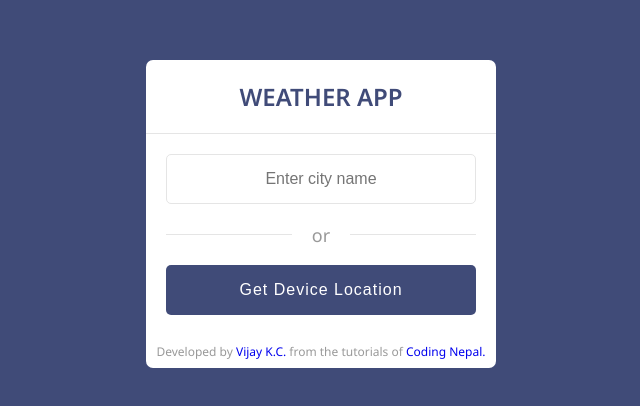
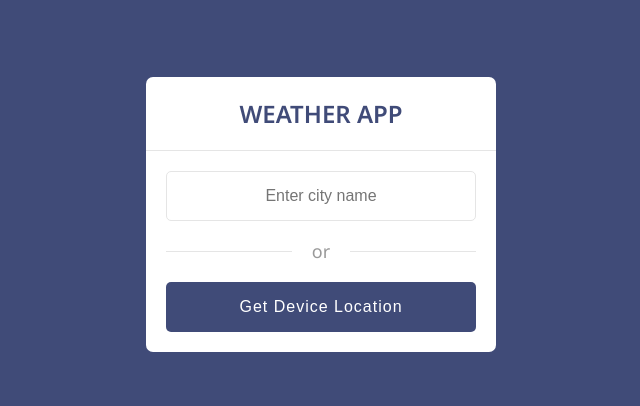
Before and after one commit to kcvijay/weather-app, a plain HTML site: page index.html in a window 1280 px wide. Shown: the part 186-592 px from the top of the page, without its empty margins (319-959 px from the left). Drawn offline with Linux system fonts and the light colour scheme.

Commit message:
Update index.html

```diff
--- a/index.html
+++ b/index.html
@@ -88,14 +88,6 @@
           </div>
         </div>
       </section>
-      <div>
-        <p class="info">
-          Developed by
-          <a href="https://www.github.com/kcvijay">Vijay K.C.</a> from the
-          tutorials of
-          <a href="https://www.youtube.com/c/CodingNepal">Coding Nepal.</a>
-        </p>
-      </div>
     </div>
 
     <script src="/scripts.js"></script>
```
